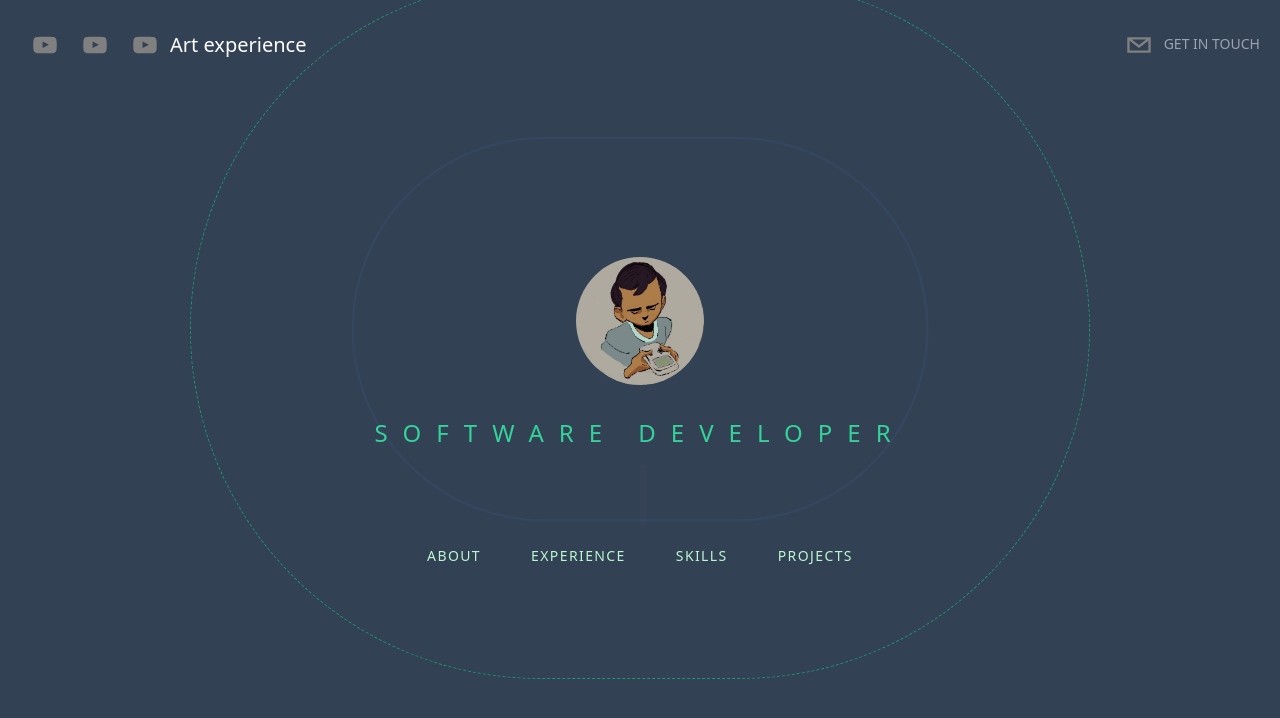
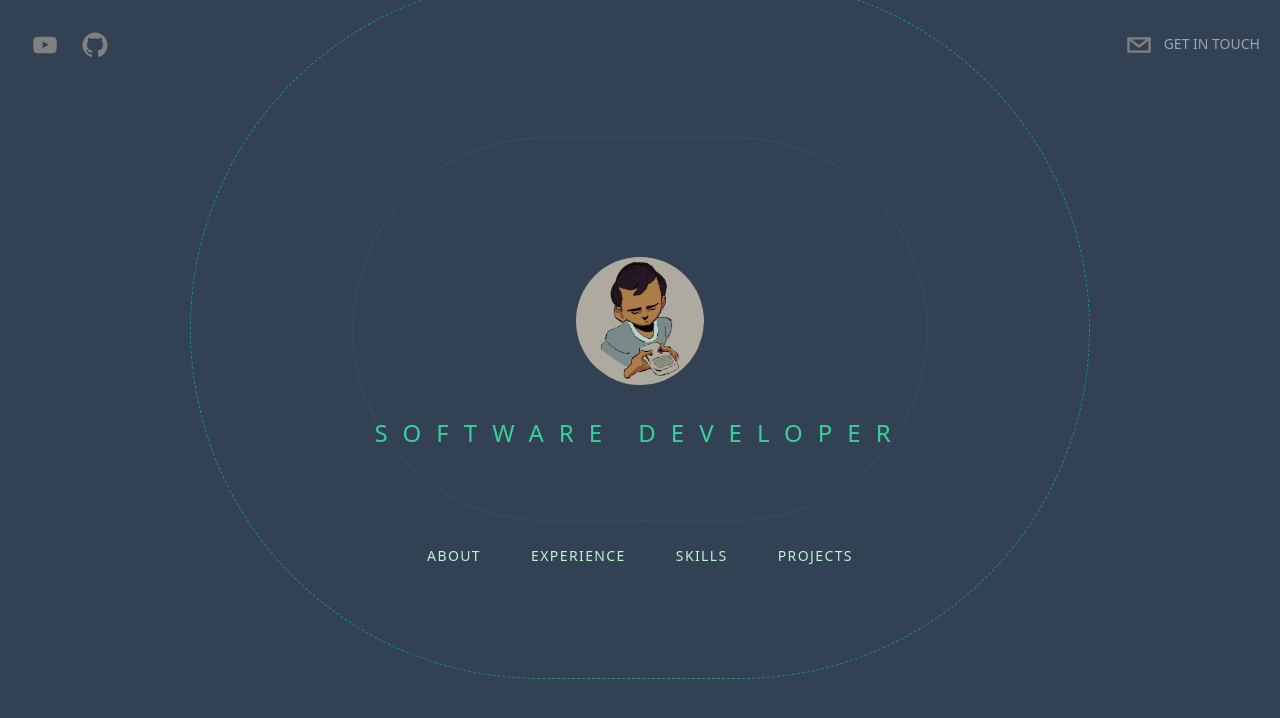
Before and after one commit to romssprogrammer/portfolio, a Next.js app: page / in a window 1280 px wide. Shown: the top 718 px of the page. Built offline with nearby package versions, Linux system fonts and the light colour scheme.

Commit message:
update scrollbar style

```diff
--- a/components/Header.tsx
+++ b/components/Header.tsx
@@ -30,18 +30,14 @@ export default function Header({}: Props) {
           bgColor="transparent"
         />
         <SocialIcon
-          url="https://www.youtube.com"
+          url="https://github.com/romssprogrammer"
           fgColor="gray"
           bgColor="transparent"
         />
-        <SocialIcon
-          url="https://www.youtube.com"
-          fgColor="gray"
-          bgColor="transparent"
-        />
-        <Link href="https://www.instagram.com/romainrbas/">
+
+        {/* <Link href="https://www.instagram.com/romainrbas/">
           <span className="text-[20px]">Art experience</span>
-        </Link>
+        </Link> */}
 
         {/* <Link href='#contact'> */}
       </motion.div>
--- a/components/Projects.tsx
+++ b/components/Projects.tsx
@@ -3,6 +3,7 @@ import { motion } from "framer-motion";
 import { Cursor } from "react-simple-typewriter";
 import Project from "./project";
 import { projectData } from "../models/Projectdata";
+import Image from "next/image";
 type Props = {};
 
 function Projects({}: Props) {
@@ -18,7 +19,7 @@ function Projects({}: Props) {
         Projects
         <Cursor />
       </h3>
-      <div className="relative w-full  flex overflow-x-scroll overflow-y-hidden snap-x snap-mandatory z-20 scrollbar scrollbar-track-gray-400/20 scrollbar-thumb-[#34d399] scrollbar-thin">
+      <div className="relative w-full  flex overflow-x-scroll overflow-y-hidden snap-x snap-mandatory z-20 scrollbar scrollbar-track-gray-400/20 scrollbar-thumb-[#34d399] ">
         {projectData.map((project, i) => (
           <Project
             key={i}
@@ -32,6 +33,7 @@ function Projects({}: Props) {
           />
         ))}
       </div>
+
       <div className="w-full absolute top-[30%] bg-[#34d399]/10 left-0 h-[500px] -skew-y-12" />
     </motion.div>
   );
--- a/next.config.js
+++ b/next.config.js
@@ -2,8 +2,8 @@
 const nextConfig = {
   reactStrictMode: true,
   swcMinify: true,
-  output: "export", // <=== enables static exports
-  basePath: "/portfolio",
+  // output: "export", // <=== enables static exports
+  // basePath: "/portfolio",
   // images: {
   //   unoptimized: true,
   // },
--- a/pages/index.tsx
+++ b/pages/index.tsx
@@ -35,9 +35,10 @@ const Home: NextPage = () => {
         <Skills />
       </section>
       {/* Projects*/}
-      <section id="projects" className="snap-start">
+      <section id="projects" className="snap-start ">
         <Projects />
       </section>
+
       {/* Contact Me*/}
       <section id="contact" className="snap-start">
         <Contact />
```
Also changed, not shown: public/images/arrow_96px.png (added).
